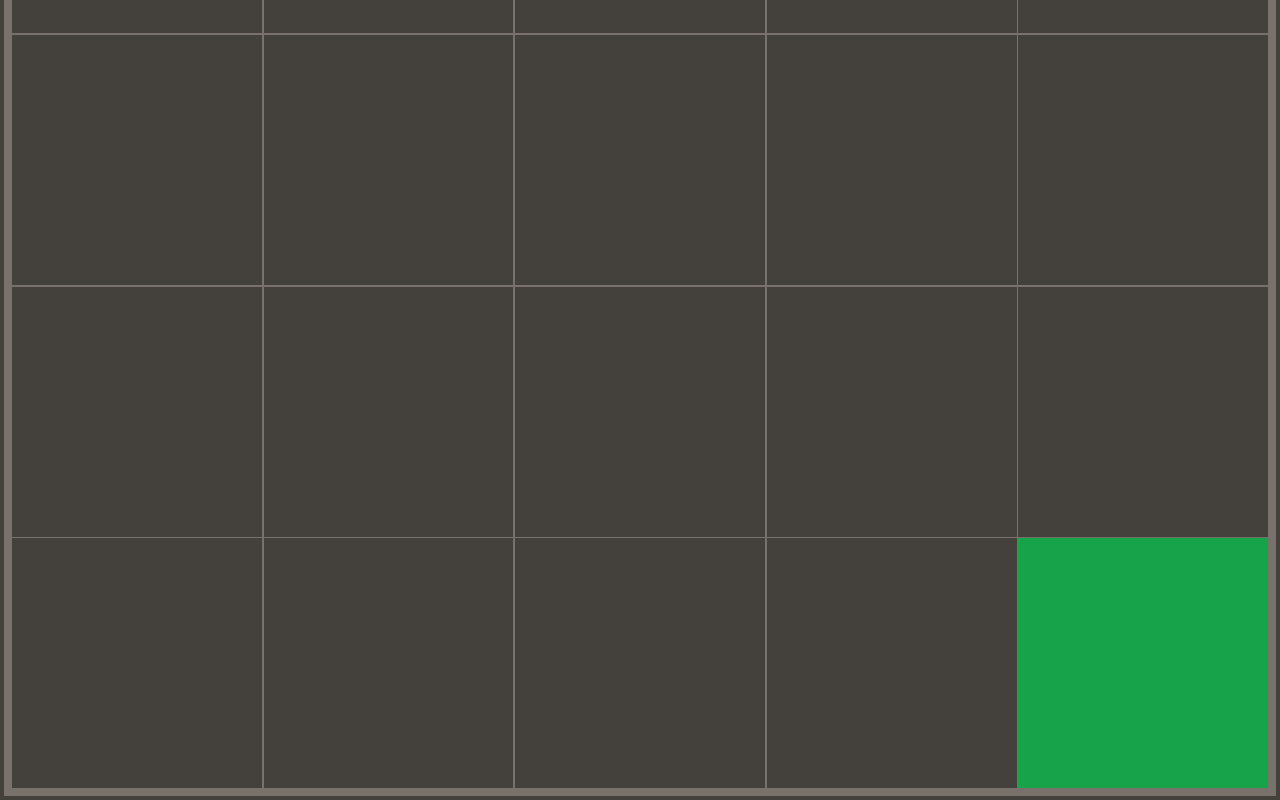
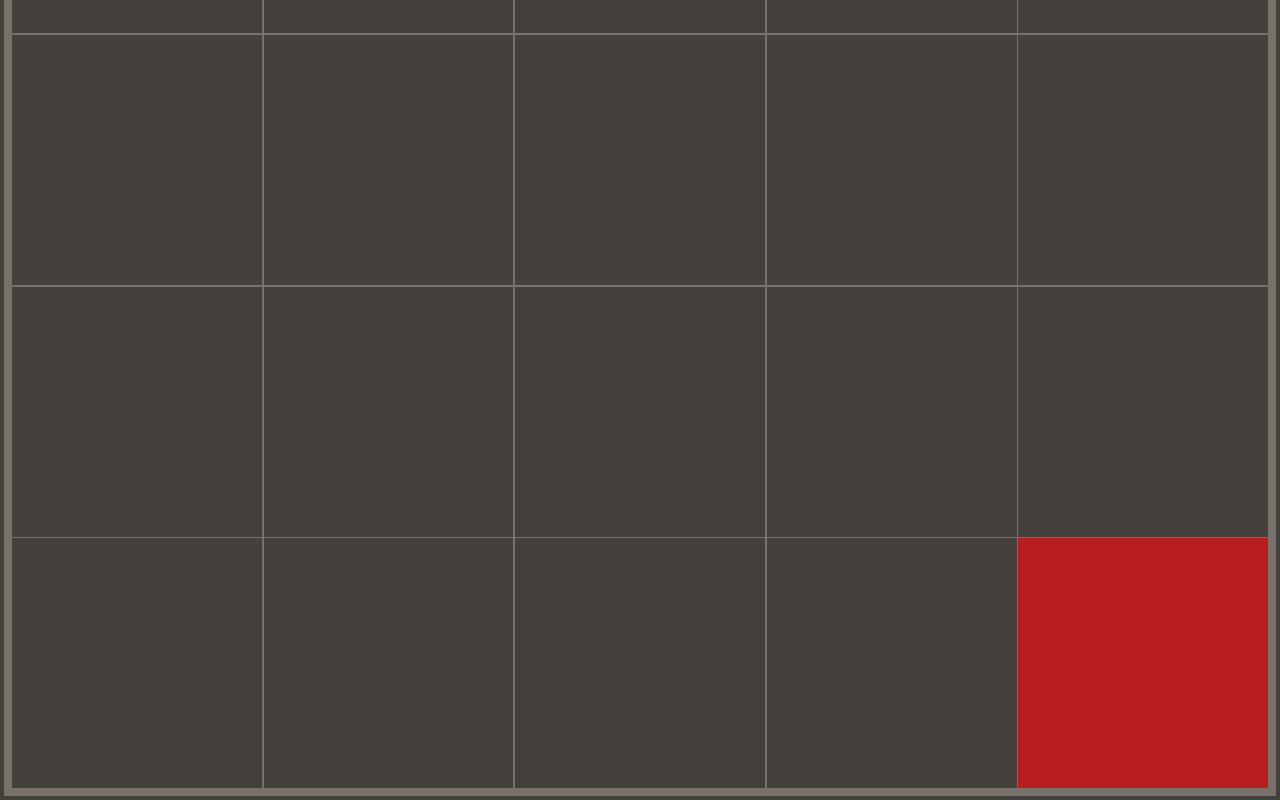
Before and after one commit to joliveto64/the-grid, a Next.js app: page / in a window 1280 px wide. Shown: the part 252-1052 px from the top of the page. Built offline with nearby package versions, Linux system fonts and the light colour scheme.

Commit message:
changed to iterative path finder

```diff
--- a/ai.tsx
+++ b/ai.tsx
@@ -6,93 +6,72 @@ interface Cell {
 
 type Grid = Cell[][];
 
-let grid = [
-  [
-    { isDark: true, isStart: true, isEnd: false },
-    { isDark: false, isStart: false, isEnd: false },
-    { isDark: false, isStart: false, isEnd: false },
-    { isDark: true, isStart: false, isEnd: false },
-  ],
-  [
-    { isDark: false, isStart: false, isEnd: false },
-    { isDark: false, isStart: false, isEnd: false },
-    { isDark: false, isStart: false, isEnd: false },
-    { isDark: true, isStart: false, isEnd: false },
-  ],
-  [
-    { isDark: true, isStart: false, isEnd: false },
-    { isDark: true, isStart: false, isEnd: false },
-    { isDark: false, isStart: false, isEnd: false },
-    { isDark: false, isStart: false, isEnd: true },
-  ],
-];
-
 // fath finding algorithm for maze
 function exploreMaze(grid: Grid) {
   if (!grid) return;
 
-  let visited = new Set<string>();
-  let hasPath = false;
-  let end;
+  // let visited = new Set<string>();
+  let hasPath;
 
   // loop over to find starting cell
   for (let r = 0; r < grid.length; r++) {
     for (let c = 0; c < grid[r].length; c++) {
       if (grid[r][c].isStart === true) {
         // call finPath from starting cell
-        end = findPath(grid, r, c, visited);
+        hasPath = findPaths(grid, r, c);
       }
     }
   }
-  return end;
-}
-
-function findPath(
-  grid: Grid,
-  r: number,
-  c: number,
-  visited: Set<string>
-): string | number {
-  // Corrected boundary checks
-  if (r < 0 || r >= grid.length) return -1;
-  if (c < 0 || c >= grid[0].length) return -1;
-  if (grid[r][c].isDark && !grid[r][c].isStart && !grid[r][c].isEnd) return -1;
-
-  let position = r + "," + c;
-  if (visited.has(position)) return -1; // Visited check
-  visited.add(position); // Mark as visited
-
-  // Uncommented and corrected the successful termination condition
-  if (grid[r][c].isEnd) {
-    console.log(position);
-    return position;
-  }
-
-  console.log(position);
-
-  // Make recursive calls and handle the returns to prevent infinite loops
-  let random = Math.random() > 0.5;
-  let res;
-
-  res = findPath(grid, r + 1, c, visited);
-  if (res !== -1) return res;
-
-  res = findPath(grid, r - 1, c, visited);
-  if (res !== -1) return res;
-
-  res = findPath(grid, r, c + 1, visited);
-  if (res !== -1) return res;
-
-  res = findPath(grid, r, c - 1, visited);
-  if (res !== -1) return res;
-
-  // If none of the recursive calls find the end, we backtrack, removing the current position
-  // from the visited set to allow different paths to reuse this cell.
-  visited.delete(position);
-
-  // If no path is found, return -1
-  return -1;
+  console.log(hasPath);
+  return hasPath;
 }
 
 // exploreMaze(grid);
+
+function findPaths(grid: Grid, startRow: number, startCol: number) {
+  let stack = [
+    { row: startRow, col: startCol, cell: grid[startRow][startCol] },
+  ];
+  let visited = new Set();
+
+  while (stack.length > 0) {
+    let { row, col, cell } = stack.pop()!;
+
+    console.log(row, col);
+    if (cell.isEnd) return true;
+    let pos = row + "," + col;
+    visited.add(pos);
+
+    if (row < grid.length - 1) {
+      let down = grid[row + 1][col];
+      if (!down.isDark && !visited.has(row + 1 + "," + col)) {
+        stack.push({ row: row + 1, col: col, cell: down });
+      }
+    }
+
+    if (row > 0) {
+      let up = grid[row - 1][col];
+      if (!up.isDark && !visited.has(row - 1 + "," + col)) {
+        stack.push({ row: row - 1, col: col, cell: up });
+      }
+    }
+
+    if (col < grid[0].length - 1) {
+      let right = grid[row][col + 1];
+      if (!right.isDark && !visited.has(row + "," + (col + 1))) {
+        stack.push({ row: row, col: col + 1, cell: right });
+      }
+    }
+
+    if (col > 0) {
+      let left = grid[row][col - 1];
+      if (!left.isDark && !visited.has(row + "," + (col - 1))) {
+        stack.push({ row: row, col: col - 1, cell: left });
+      }
+    }
+  }
+
+  return false;
+}
+
 export { exploreMaze };
--- a/app/components/Cell.tsx
+++ b/app/components/Cell.tsx
@@ -8,9 +8,9 @@ interface CellProps {
 export default function Cell({ isDark, isStart, isEnd, onClick }: CellProps) {
   function chooseColor() {
     if (isStart) {
-      return "bg-sky-600";
+      return "bg-green-600";
     } else if (isEnd) {
-      return "bg-green-600";
+      return "bg-red-700";
     } else if (isDark) {
       return "bg-stone-700";
     } else {
--- a/app/page.tsx
+++ b/app/page.tsx
@@ -14,9 +14,9 @@ export default function Home() {
       const currentRow = [];
       for (let column = 0; column < columns; column++) {
         if (row === 0 && column === 0) {
-          currentRow.push({ isDark: true, isStart: true, isEnd: false });
+          currentRow.push({ isDark: false, isStart: true, isEnd: false });
         } else if (row === numCells - 1 && column === numCells - 1) {
-          currentRow.push({ isDark: true, isStart: false, isEnd: true });
+          currentRow.push({ isDark: false, isStart: false, isEnd: true });
         } else {
           currentRow.push({ isDark: true, isStart: false, isEnd: false });
         }
@@ -27,8 +27,6 @@ export default function Home() {
     // output: [[{}],[{}],[{}]]
     return grid;
   }
-
-  function handleAiMovement() {}
 
   // update state on cells to change color
   function handleCellClick(rowIndex: number, columnIndex: number) {
```
